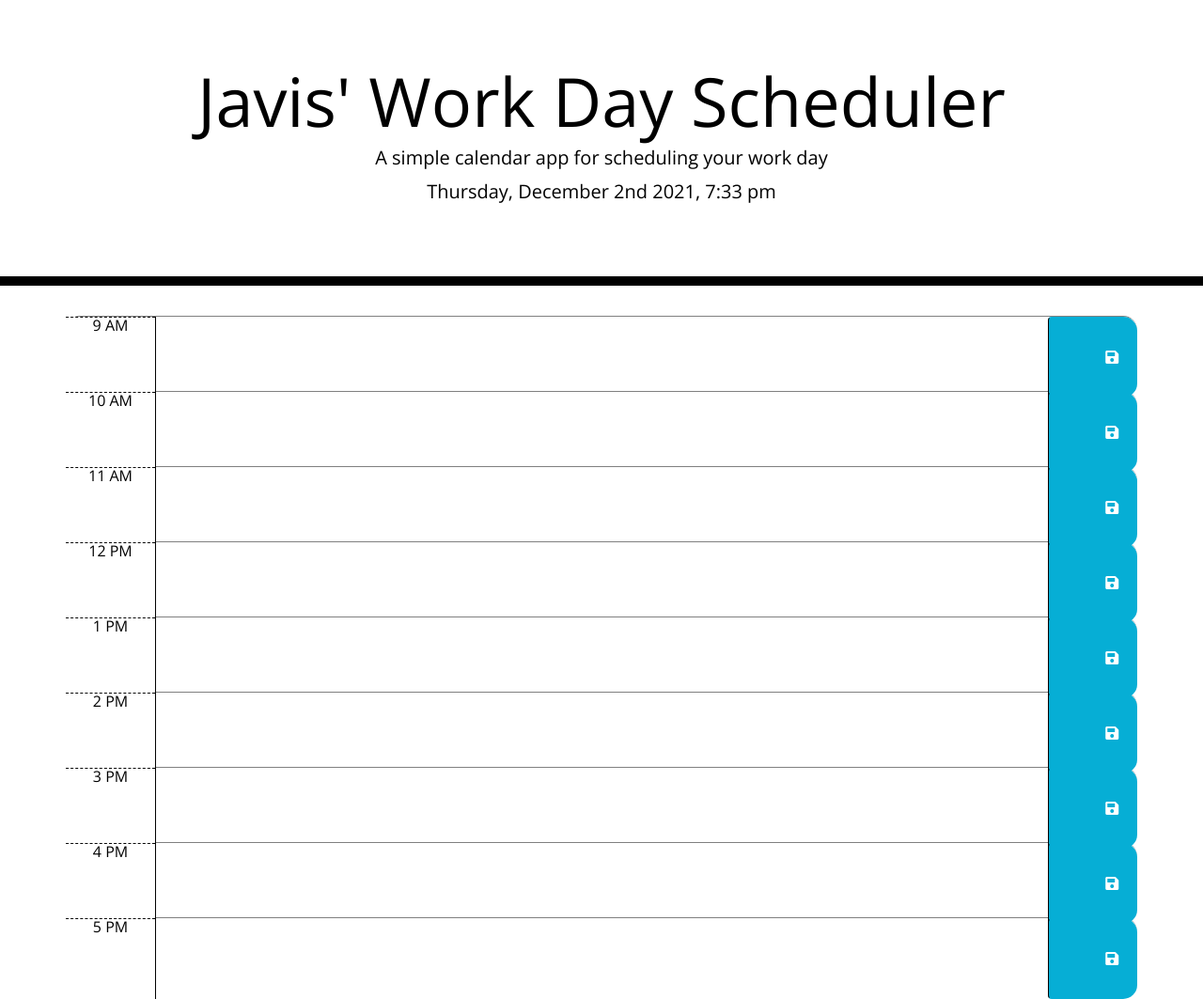
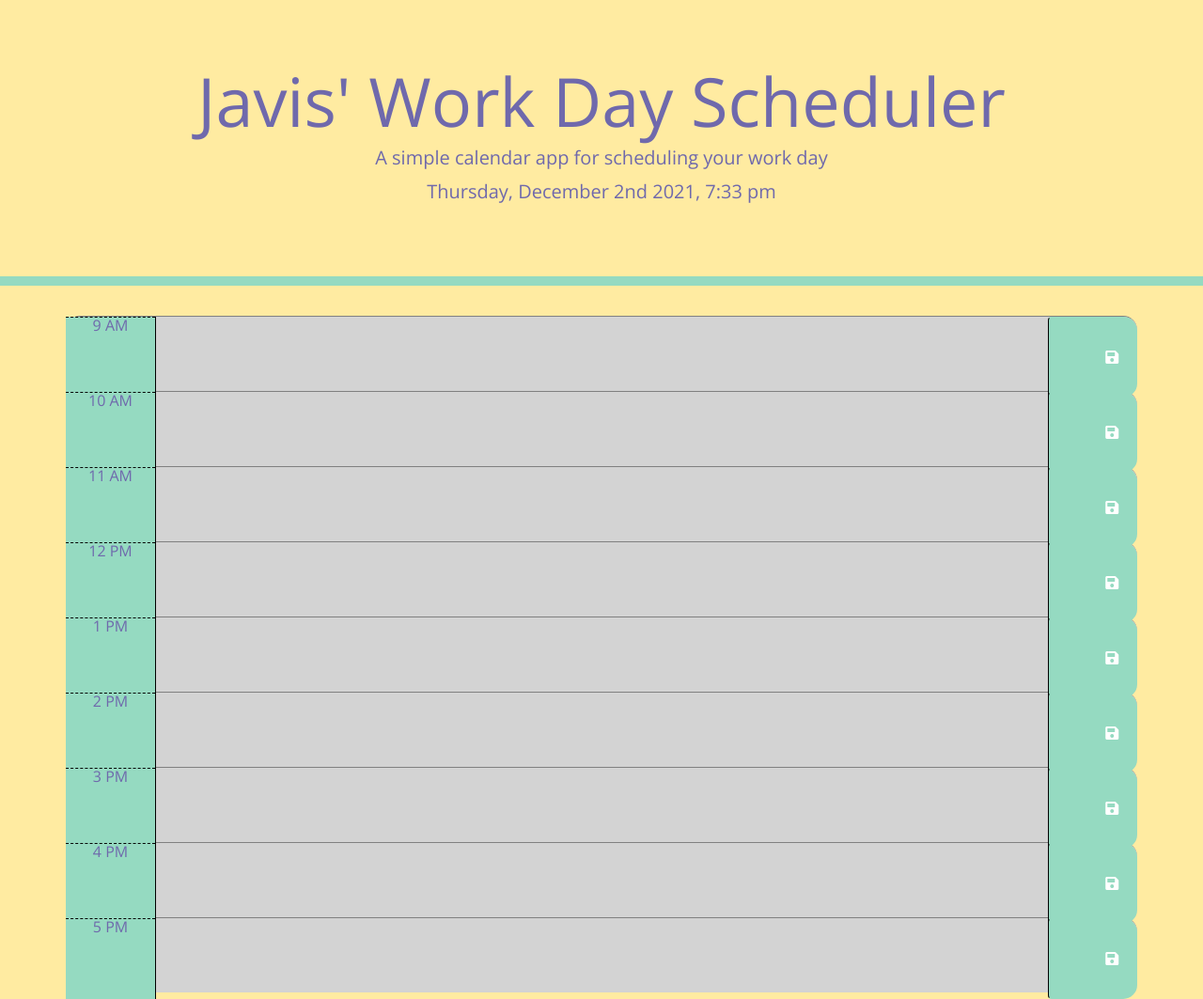
Before and after one commit to javiscarr/Workday-Scheduler, a plain HTML site: page index.html in a window 1280 px wide. Shown: the whole page at 94% size. Drawn offline with nearby package versions, Linux system fonts and the light colour scheme.

Commit message:
styling added for webpage

```diff
--- a/script.js
+++ b/script.js
@@ -29,8 +29,8 @@ $(".saveBtn").on("click", function() {
         var currentHour = moment().hour();
 
         //loop over time blocks
-        $(".time-block").each(function (){
-            var blockHour = parseInt($this).attr("id").split("hour")[1];
+        $(".time-block").each(function () {
+            var blockHour = parseInt($(this).attr("id").split("hour")[1]);
             console.log (blockHour, currentHour)
 
             //verifies if time has passed and goes to css/html given the current state
@@ -42,8 +42,8 @@ $(".saveBtn").on("click", function() {
             }
 
             else if (blockHour === currentHour) {
+                $(this).removeClass("past");
                 $(this).addClass("present");
-                $(this).removeClass("past");
                 $(this).removeClass("future");
 
             }
--- a/style.css
+++ b/style.css
@@ -2,13 +2,15 @@ body {
   font-family: 'Open Sans', sans-serif;
   font-size: 16px;
   line-height: 1;
+  background-color: #FFEBA1;
 }
 
 textarea {
   background: transparent;
   border: none;
   resize: none;
-  color: #000000;
+  color: #FD6F96;
+  font-size: 24px;
   border-left: 1px solid black;
   padding: 10px;
 }
@@ -16,9 +18,9 @@ textarea {
 .jumbotron {
   text-align: center;
   background-color: transparent;
-  color: black;
+  color: #6F69AC;
   border-radius: 0;
-  border-bottom: 10px solid black;
+  border-bottom: 10px solid #95DAC1;
 }
 
 .description {
@@ -38,8 +40,8 @@ textarea {
 }
 
 .hour {
-  background-color: #ffffff;
-  color: #000000;
+  background-color: #95DAC1;
+  color: #6F69AC;
   border-top: 1px dashed #000000;
 }
 
@@ -62,7 +64,7 @@ textarea {
   border-left: 1px solid black;
   border-top-right-radius: 15px;
   border-bottom-right-radius: 15px;
-  background-color: #06aed5;
+  background-color: #95DAC1;
   color: white;
 }
 
```
